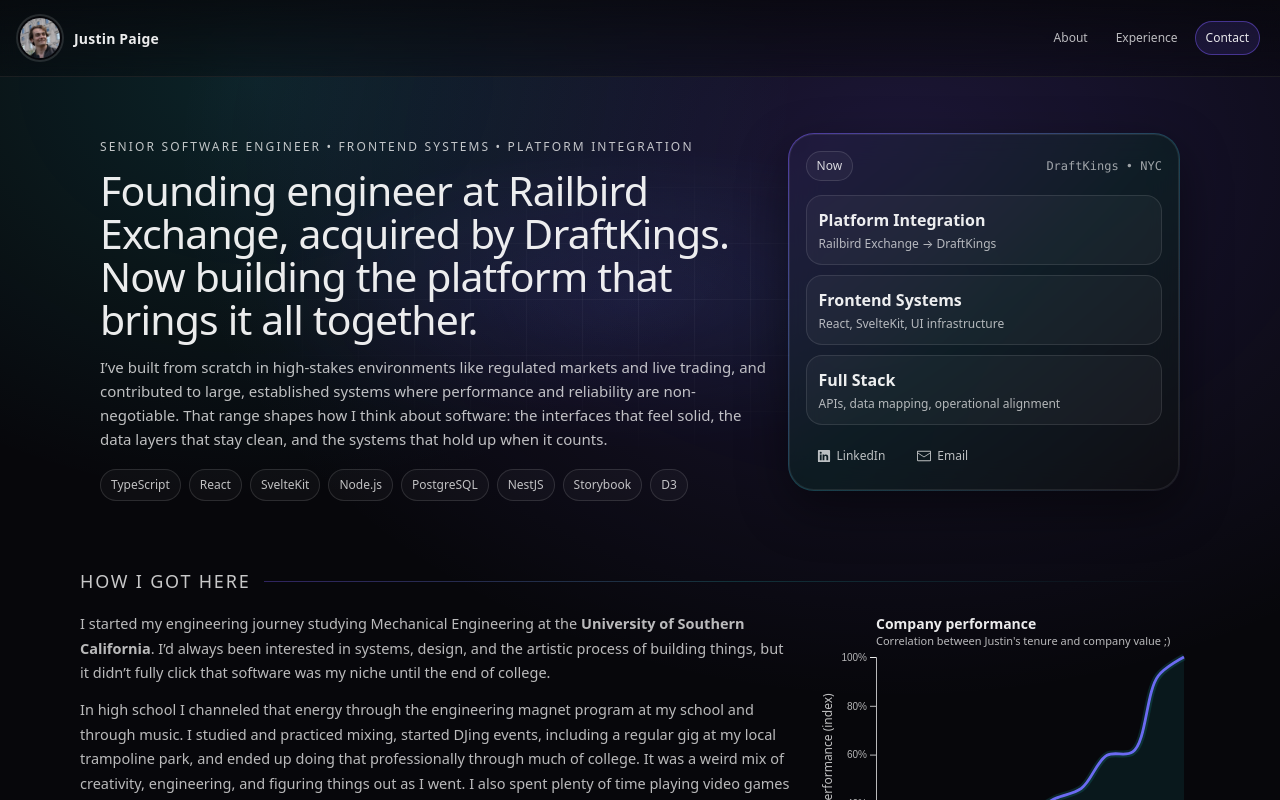
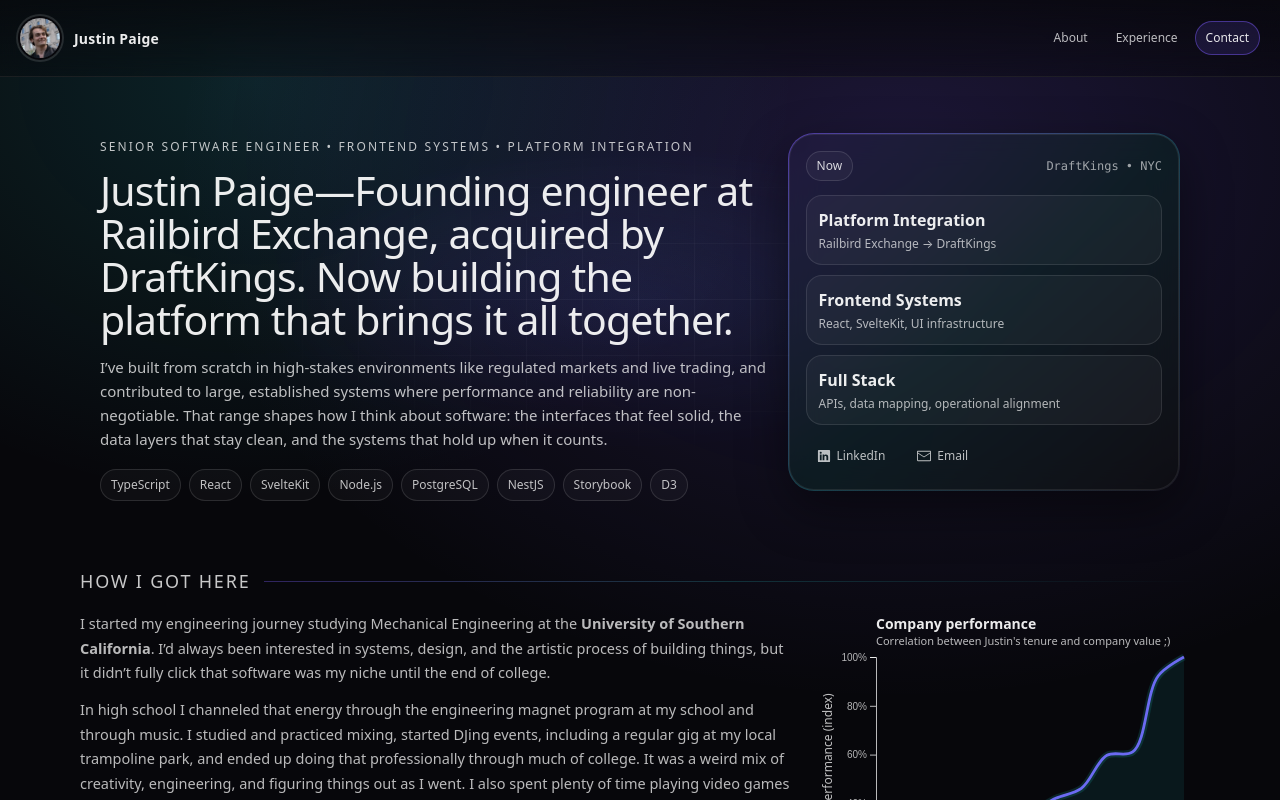
Before and after one commit to jhpaige/justinpaige.com, a React (Vite) app: page / in a window 1280 px wide. Shown: the top 800 px of the page. Built offline with nearby package versions, Linux system fonts and the light colour scheme.

Commit message:
Added name to h1 for seo

```diff
--- a/src/pages/Home.tsx
+++ b/src/pages/Home.tsx
@@ -52,8 +52,8 @@
 
           {/* Note: if you update this headline, also update public/social.svg */}
           <h1 className="text-[clamp(30px,3.2vw,46px)] leading-[1.05] m-0 mb-3.5 tracking-[-0.02em]">
-            Founding engineer at Railbird Exchange, acquired by DraftKings. Now
-            building the platform that brings it all together.
+            Justin Paige—Founding engineer at Railbird Exchange, acquired by
+            DraftKings. Now building the platform that brings it all together.
           </h1>
 
           <p className="text-white/74 m-0 mb-4.5 text-[15px] leading-[1.6]">
```
